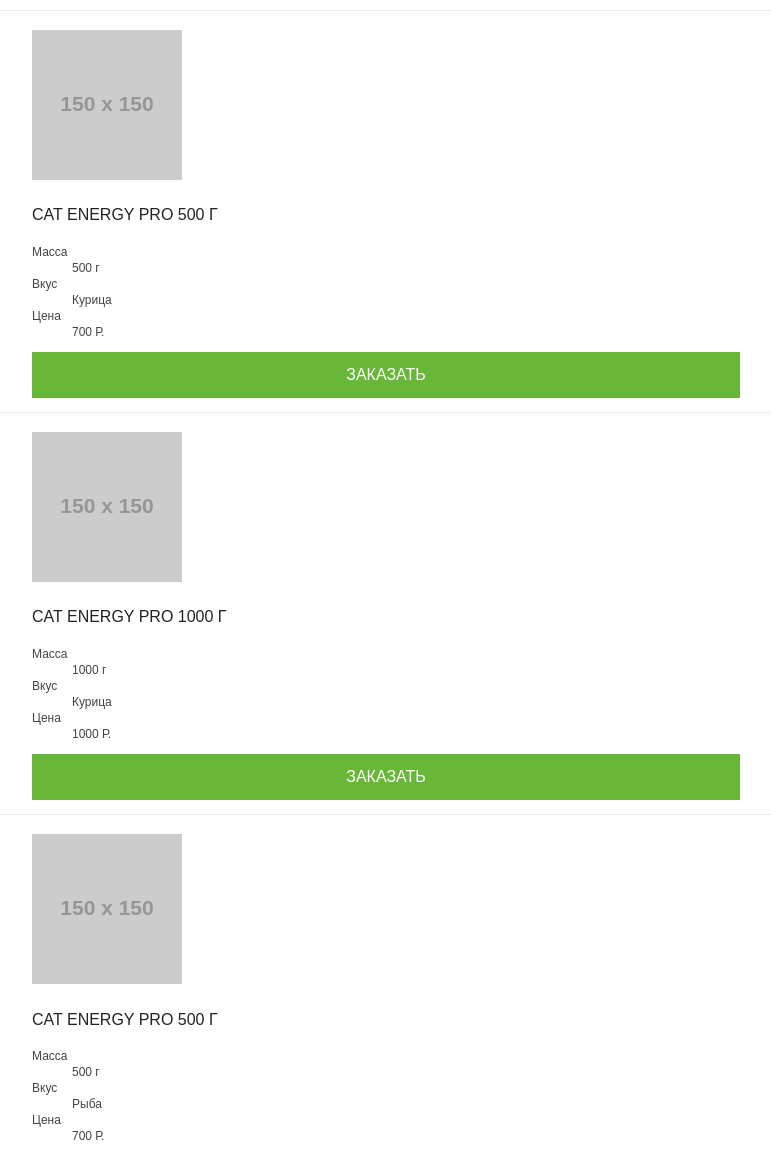
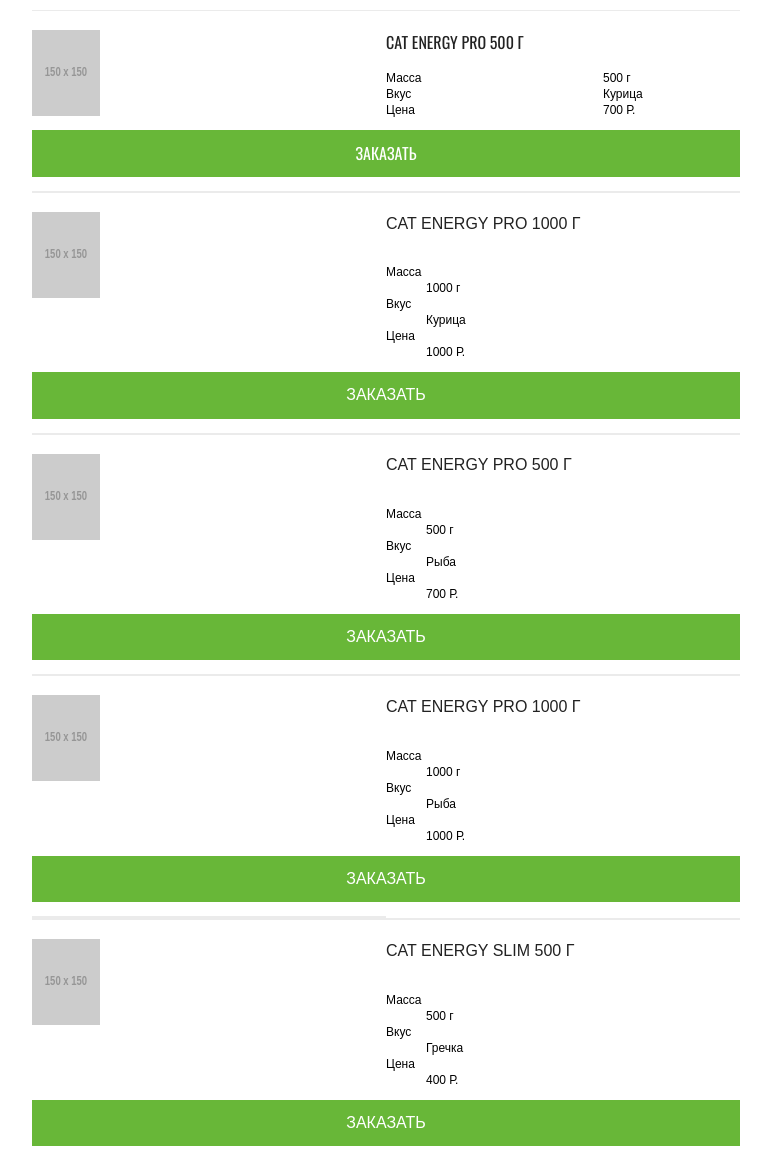
Before and after one commit to marketosha/1482477-cat-energy-21, a website: page source/catalog.html in a window 1280 px wide. Shown: the part 160-1309 px from the top of the page, without its empty margins (254-1025 px from the left). Drawn offline with nearby package versions, Linux system fonts and the light colour scheme; files that its build step writes are made by us from their sources; placeholder pictures from the web are drawn by us.

Commit message:
Начало создание сетки для каталога

```diff
--- a/source/catalog.html
+++ b/source/catalog.html
@@ -37,28 +37,42 @@
     <section class="catalog">
       <h2 class="visually-hidden">Список основных товаров</h2>
       <ul class="catalog__list list">
-        <li class="catalog__item text container">
+        <li class="catalog__item container">
+          <div class="catalog__item-content">
             <a class="catalog__image" href="blank.html">
-            <img class="catalog__image-product" src="https://via.placeholder.com/150x150"
+              <img class="catalog__image-product" src="https://via.placeholder.com/150x150" width="68" height="86"
                 alt="Кошачий корм Cat Energy Pro в оранжевой банке средних размеров с фоновым изображением запеченной курицы">
             </a>
-          <h3><a class="catalog__title" href="blank.html" aria-label="На страницу товара">Cat Energy Pro 500 г</a></h3>
+            <div class="catalog__text">
+              <h3><a class="catalog__title title" href="blank.html" aria-label="На страницу товара">Cat Energy Pro 500
+                  г</a>
+              </h3>
               <dl class="catalog__index text">
+                <div class="catalog__group">
                   <dt class="catalog__description">Масса</dt>
                   <dd class="catalog__value">500 г</dd>
+
+
                   <dt class="catalog__description">Вкус</dt>
                   <dd class="catalog__value">Курица</dd>
+
+
                   <dt class="catalog__description">Цена</dt>
                   <dd class="catalog__value">700 Р.</dd>
+                </div>
               </dl>
+            </div>
             <a class="catalog__button button" href="">Заказать</a>
+          </div>
         </li>
         <li class="catalog__item text container">
+          <div class="catalog__item-content">
             <a class="catalog__image" href="blank.html" aria-label="На страницу товара">
-            <img class="catalog__image-product" src="https://via.placeholder.com/150x150"
+              <img class="catalog__image-product" src="https://via.placeholder.com/150x150" width="68" height="86"
                 alt="Кошачий корм Cat Energy Pro в оранжевой банке болших размеров с фоновым изображением запеченной курицы">
             </a>
-          <h3><a class="catalog__title" href="blank.html" aria-label="На страницу товара">Cat Energy Pro 1000 г</a></h3>
+            <h3><a class="catalog__title" href="blank.html" aria-label="На страницу товара">Cat Energy Pro 1000 г</a>
+            </h3>
             <dl class="catalog__index">
               <dt class="catalog__description">Масса</dt>
               <dd class="catalog__value">1000 г</dd>
@@ -68,10 +82,12 @@
               <dd class="catalog__value">1000 Р.</dd>
             </dl>
             <a class="catalog__button button" href="blank.html">Заказать</a>
+          </div>
         </li>
         <li class="catalog__item text container">
+          <div class="catalog__item-content">
             <a class="catalog__image" href="blank.html" aria-label="На страницу товара">
-            <img class="catalog__image-product" src="https://via.placeholder.com/150x150"
+              <img class="catalog__image-product" src="https://via.placeholder.com/150x150" width="68" height="86"
                 alt="Кошачий корм Cat Energy Pro в зеленой банке средних размеров с фоновым изображением кусочков приготовленной рыбы">
             </a>
             <h3><a class="catalog__title" href="" aria-label="На страницу товара">Cat Energy Pro 500 г</a></h3>
@@ -84,10 +100,12 @@
               <dd class="catalog__value">700 Р.</dd>
             </dl>
             <a class="catalog__button button" href="blank.html">Заказать</a>
+          </div>
         </li>
         <li class="catalog__item text container">
+          <div class="catalog__item-content">
             <a class="catalog__image" href="blank.html" aria-label="На страницу товара">
-            <img class="catalog__image-product" src="https://via.placeholder.com/150x150"
+              <img class="catalog__image-product" src="https://via.placeholder.com/150x150" width="68" height="86"
                 alt="Кошачий корм Cat Energy Pro в зеленой банке болших размеров с фоновым изображением кусочков приготовленной рыбы">
             </a>
             <h3><a class="catalog__title" href="" aria-label="На страницу товара">Cat Energy Pro 1000 г</a></h3>
@@ -100,10 +118,12 @@
               <dd class="catalog__value">1000 Р.</dd>
             </dl>
             <a class="catalog__button button" href="blank.html">Заказать</a>
+            <div class="catalog__item-content">
         </li>
         <li class="catalog__item text container">
+          <div class="catalog__item-content">
             <a class="catalog__image" href="blank.html" aria-label="На страницу товара">
-            <img class="catalog__image-product" src="https://via.placeholder.com/150x150"
+              <img class="catalog__image-product" src="https://via.placeholder.com/150x150" width="68" height="86"
                 alt="Кошачий корм Cat Energy Pro в синей банке средних размеров с фоновым изображением отварной гречки и помидором">
             </a>
             <h3><a class="catalog__title" href="" aria-label="На страницу товара">Cat Energy slim 500 г</a></h3>
@@ -116,10 +136,12 @@
               <dd class="catalog__value">400 Р.</dd>
             </dl>
             <a class="catalog__button button" href="blank.html">Заказать</a>
+          </div>
         </li>
         <li class="catalog__item text container">
+          <div class="catalog__item-content">
             <a class="catalog__image" href="blank.html" aria-label="На страницу товара">
-            <img class="catalog__image-product" src="https://via.placeholder.com/150x150"
+              <img class="catalog__image-product" src="https://via.placeholder.com/150x150" width="68" height="86"
                 alt="Кошачий корм Cat Energy Pro в синей банке болших размеров с фоновым изображением отварной гречки и помидором">
             </a>
             <h3><a class="catalog__title" href="" aria-label="На страницу товара">Cat Energy slim 1000 г</a></h3>
@@ -132,10 +154,12 @@
               <dd class="catalog__value">700 Р.</dd>
             </dl>
             <a class="catalog__button button" href="blank.html">Заказать</a>
+          </div>
         </li>
         <li class="catalog__item text container">
+          <div class="catalog__item-content">
             <a class="catalog__image" href="blank.html" aria-label="На страницу товара">
-            <img class="catalog__image-product" src="https://via.placeholder.com/150x150"
+              <img class="catalog__image-product" src="https://via.placeholder.com/150x150" width="68" height="86"
                 alt="Кошачий корм Cat Energy Pro в фиолетовой банке средних размеров с фоновым изображением отварного риса и зелени">
             </a>
             <h3><a class="catalog__title" href="" aria-label="На страницу товара">Cat Energy slim 500 г</a></h3>
@@ -148,6 +172,7 @@
               <dd class="catalog__value">500 Р.</dd>
             </dl>
             <a class="catalog__button button" href="blank.html">Заказать</a>
+          </div>
         </li>
       </ul>
       <div class="catalog__product product-else container">
@@ -214,20 +239,24 @@
     </section>
   </main>
   <footer class="page-footer">
-    <section class="page-footer__contacts contacts container">
+    <div class="page-footer__contacts-wrapper page-footer__contacts-wrapper--grey">
+      <section class="page-footer__contacts contacts">
         <h2 class="visually-hidden">Адрес Кэт Энерджи</h2>
+        <div class="contacts__window contacts__window--grey container">
           <b class="contacts__title title">Приглашаем к сотрудничеству дилеров!</b>
           <address class="contacts__text text">ул. Большая Конюшенная, д. 19/8 Санкт-Петербург</address>
+        </div>
       </section>
+    </div>
     <div class="page-footer__map">
       <iframe class="footer-map"
         src="https://www.google.com/maps/embed?pb=!1m18!1m12!1m3!1d1998.6037872533277!2d30.320858716096975!3d59.93871648187614!2m3!1f0!2f0!3f0!3m2!1i1024!2i768!4f13.1!3m3!1m2!1s0x4696310fca145cc1%3A0x42b32648d8238007!2z0JHQvtC70YzRiNCw0Y8g0JrQvtC90Y7RiNC10L3QvdCw0Y8g0YPQuy4sIDE5LzgsINCh0LDQvdC60YIt0J_QtdGC0LXRgNCx0YPRgNCzLCAxOTExODY!5e0!3m2!1sru!2sru!4v1603034823112!5m2!1sru!2sru"
         allowfullscreen title="Офис компании Кэт Энерджи по адресу ул. Большая Конюшенная 19/8, Санкт-Петербург">
       </iframe>
     </div>
-    <div class="container">
+    <div class="page-footer__wrapper container">
       <div class="page-footer__logo">
-        <img src="https://via.placeholder.com/150x150" alt="">
+        <img src="https://via.placeholder.com/150x150" width="128" height="24" alt="">
       </div>
       <section class="page-footer__social social">
         <h2 class="visually-hidden">Давайте дружить</h2>
@@ -265,8 +294,8 @@
       </section>
       <div class="page-footer__copyright copyright">
         <a class="copyright__link text" href="https://htmlacademy.ru/intensive/adaptive" target="_blank">
-          <span class="copyright__text-design">Html</span> Academy
-          <img class="copyright__image" src="https://via.placeholder.com/150x150" alt="">
+          <p class="copyright__text"><span class="copyright__text-design">Html</span> Academy</p>
+          <img class="copyright__image" src="https://via.placeholder.com/150x150" width="27" heigth="34" alt="">
         </a>
       </div>
     </div>
--- a/source/sass/block-catalog/catalog.scss
+++ b/source/sass/block-catalog/catalog.scss
@@ -1,9 +1,17 @@
-.catalog__item {
+.catalog__item-content {
+  display: grid;
+  grid-template-rows: repeat(3, min-content);
+  grid-template-columns: 1fr 1fr;
   border-top: 1px solid $border-lighter-grey;
 
   &:last-child {
     border-bottom: 1px solid $border-lighter-grey;
   }
+}
+
+.catalog__image {
+  grid-column: 1/2;
+  grid-row: 1/3;
 }
 
 .catalog__image-product {
@@ -21,10 +29,16 @@
 .catalog__index {
   font-size: 12px;
   line-height: 16px;
-  color: $special_dark-grey;
+}
+
+.catalog__group {
+  display: grid;
+  grid-template-columns: 1fr 1fr;
 }
 
 .catalog__button {
+  grid-row: 3/4;
+  grid-column: 1/3;
   width: 100%;
   margin-bottom: 14px;
   color: $white;
```
Lines whose indentation alone changed are shown as unchanged.
